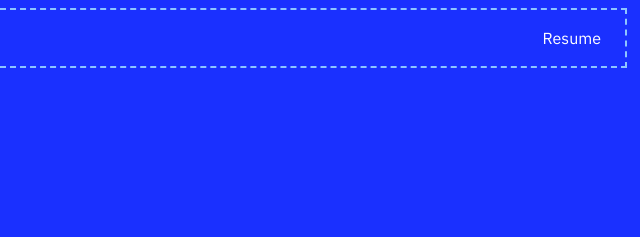
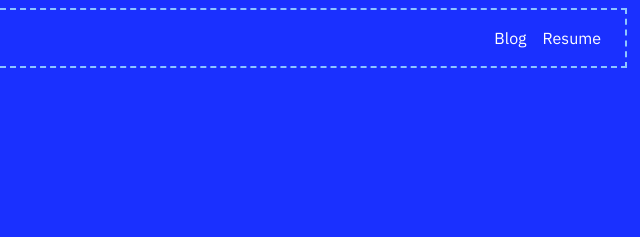
Before and after one commit to troyciesco/troyciesco, an Astro site: page / in a window 1280 px wide. Shown: the top 237 px of the page, 637-1277 px from the left. Built offline with nearby package versions, Linux system fonts and the light colour scheme; Astro itself is replaced by a stand-in of ours.

Commit message:
update astro, add blog

```diff
--- a/package.json
+++ b/package.json
@@ -18,7 +18,7 @@
 		"@tailwindcss/forms": "^0.5.10",
 		"@tailwindcss/typography": "^0.5.16",
 		"@tailwindcss/vite": "^4.0.0-beta.8",
-		"astro": "5.2.5",
+		"astro": "5.5.5",
 		"astro-icon": "^1.1.5",
 		"tailwindcss": "^4.0.0-beta.8",
 		"typescript": "^5.7.2"
--- a/src/components/Header.astro
+++ b/src/components/Header.astro
@@ -2,6 +2,7 @@
 	<nav class="flex items-center justify-end">
 		<ul class="flex items-center gap-4">
 			<li><a href="/">Home</a></li>
+			<li><a href="https://blog.troycies.co">Blog</a></li>
 			<li><a href="/resume">Resume</a></li>
 		</ul>
 	</nav>
--- a/src/components/home/Hero.astro
+++ b/src/components/home/Hero.astro
@@ -9,6 +9,11 @@ import { Icon } from "astro-icon/components"
 			TMC
 		</a>
 		<ul class="flex items-center justify-between gap-4">
+			<li>
+				<a
+					href="https://blog.troycies.co"
+					class="hover:underline decoration-double transition-all">Blog</a>
+			</li>
 			<li>
 				<a
 					href="https://troycies.co/resume.pdf"
```
Also changed, not shown: 1 other file.
